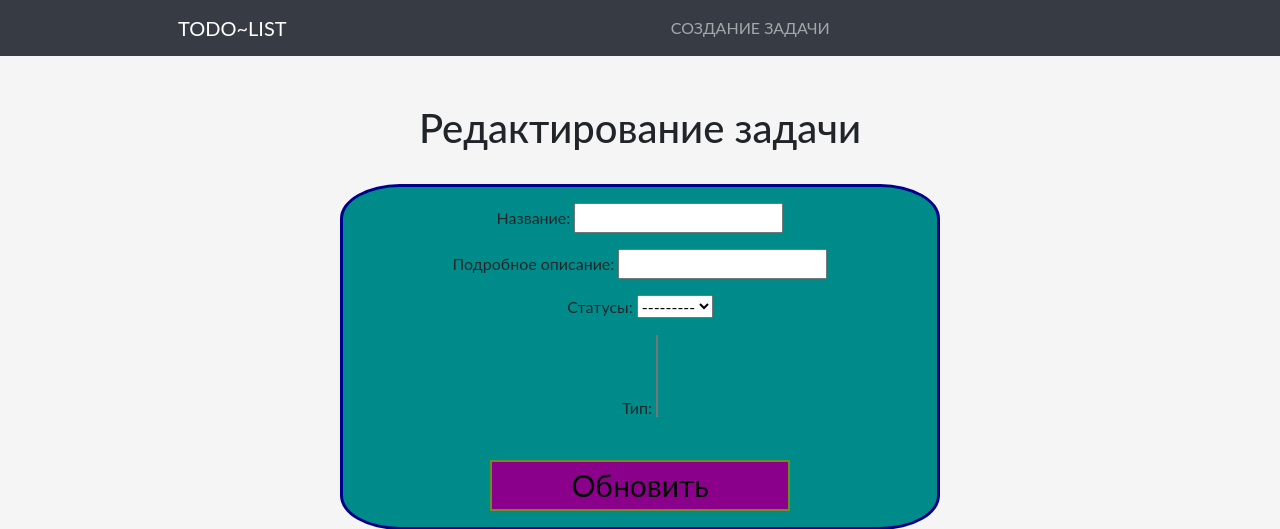
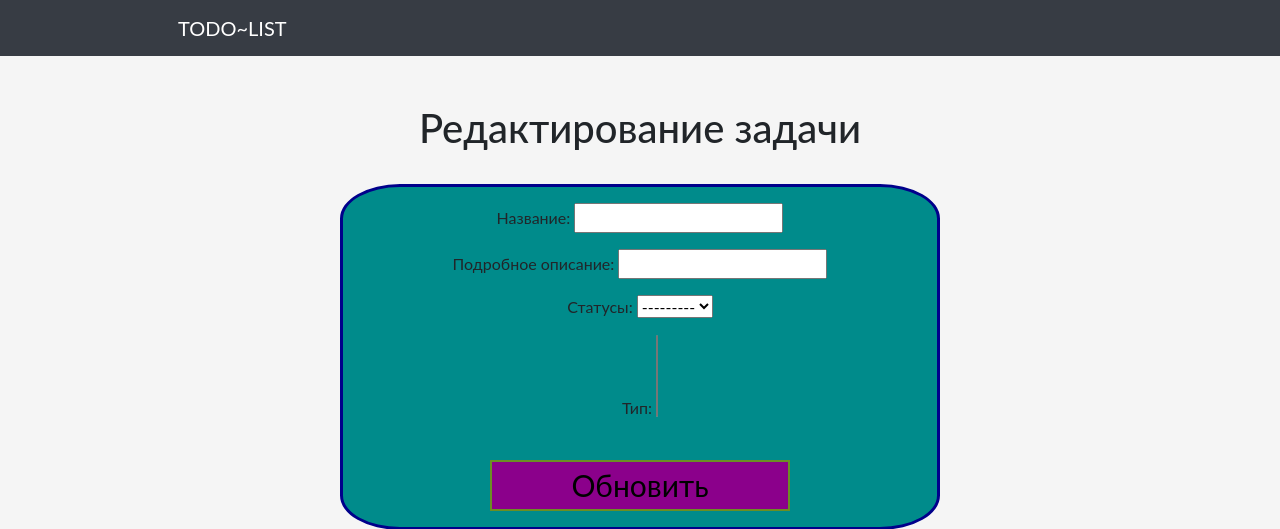
Before and after one commit to PandoraGrims/To-Do-list-boris, a Django app: template source/webapp/templates/tasks/update_task.html in a window 1280 px wide. Shown: the top 529 px of the page. Run offline with Django 4.2, Linux system fonts and the light colour scheme; the template is opened without the code that fills it: values that come from a table or form of the project are taken from there, others are empty; parts of the project's set-up code (start-up, migrations or seed data) failed here and were passed over.

Commit message:
исправил ошибку

```diff
--- a/source/webapp/templates/tasks/update_task.html
+++ b/source/webapp/templates/tasks/update_task.html
@@ -1,9 +1,4 @@
 {% extends "base_html_my.html" %}
-{% block link %}
-    <li class="nav-item">
-        <a class="nav-link" href="{% url "webapp:task_add" %}">Создание задачи</a>
-    </li>
-{% endblock %}
 {% block title %}Редактирование задачи{% endblock %}
 
 {% block content %}
```
